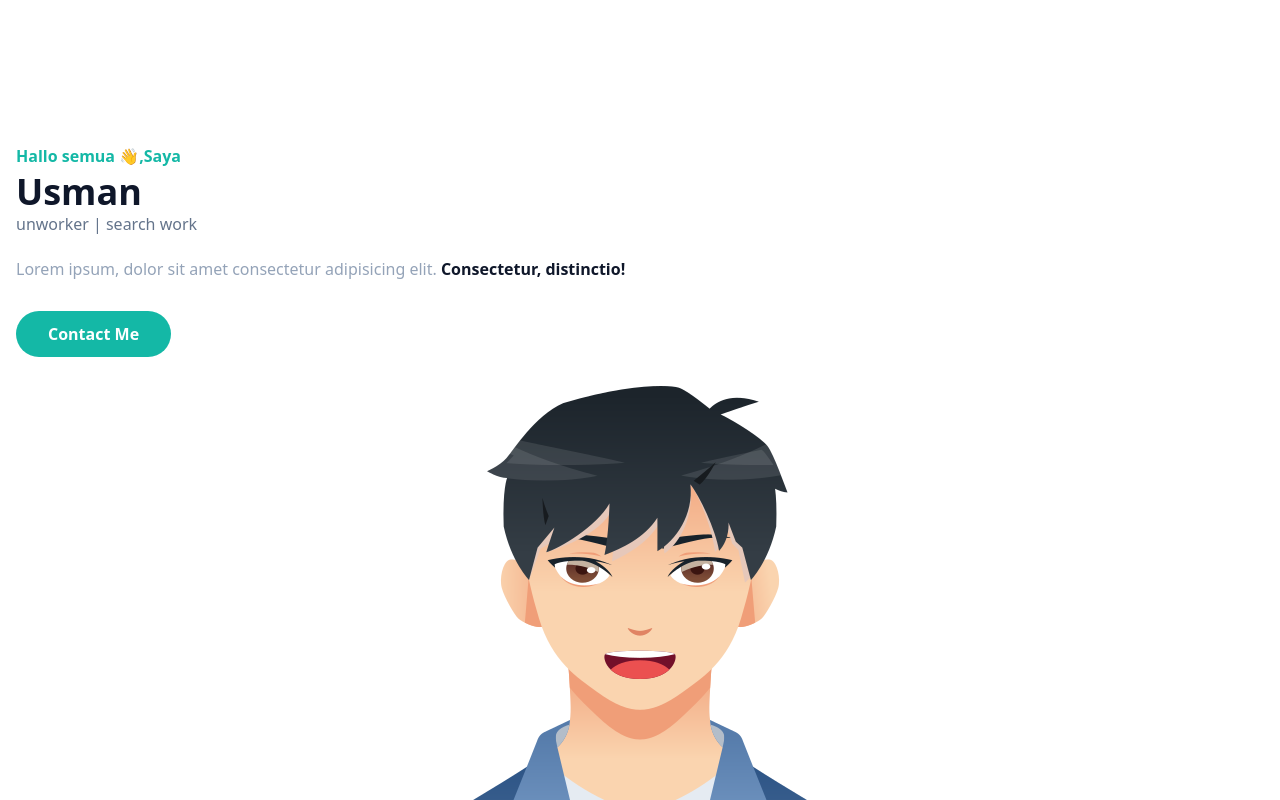
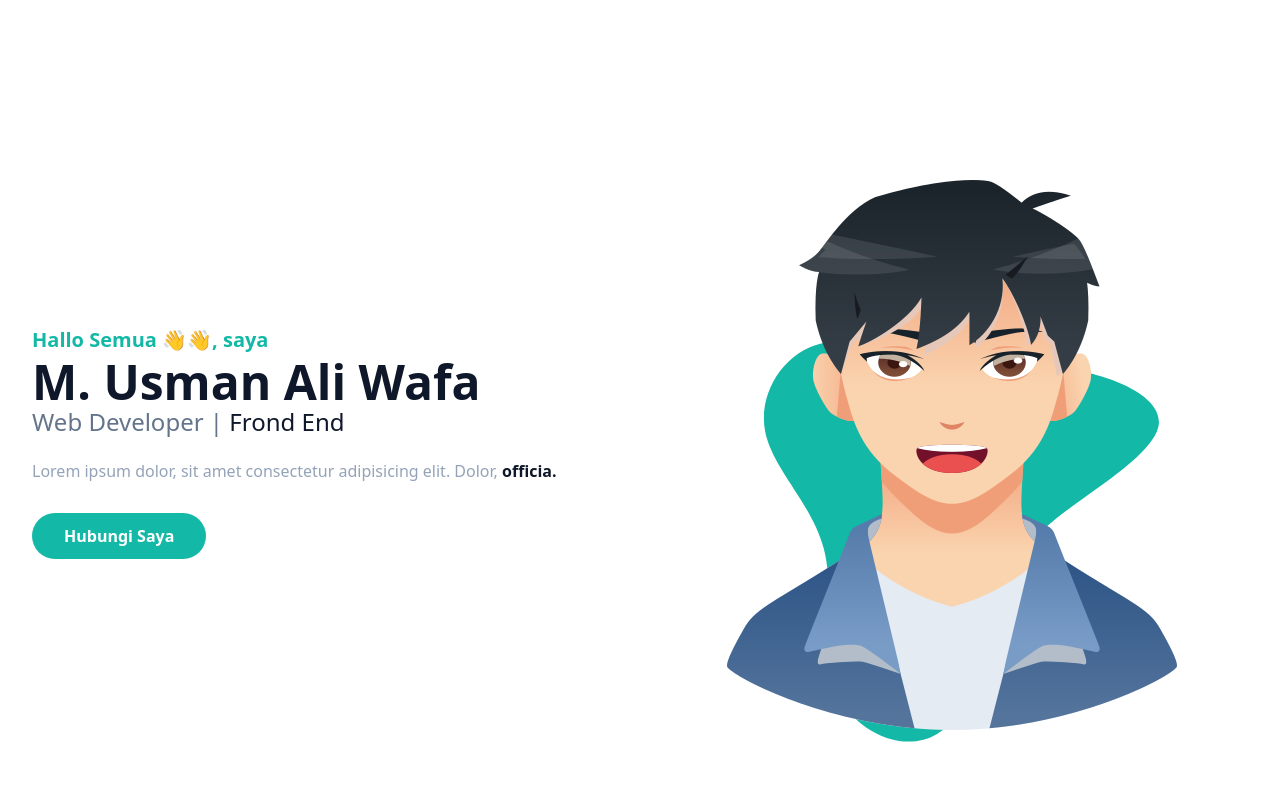
Before and after one commit to MUsmanAliWafa/tailwindcss-portfolio, a website: page index.html in a window 1280 px wide. Shown: the top 800 px of the page. Drawn offline with Linux system fonts and the light colour scheme.

Commit message:
end hero section

```diff
--- a/index.html
+++ b/index.html
@@ -3,57 +3,37 @@
   <head>
     <meta charset="UTF-8" />
     <meta name="viewport" content="width=device-width, initial-scale=1.0" />
-    <title>Portfolio Tailwindcss</title>
-    <link rel="stylesheet" href="dist/output.css" />
+    <title>portfolio tailwind css</title>
+    <link href="dist/output.css" rel="stylesheet" />
   </head>
   <body>
-    <!-- hero section stard -->
+
+
+    <!-- hero section start-->
     <section id="home" class="pt-36">
       <div class="container">
         <div class="flex flex-wrap">
-          <div class="w-full self-center px-4">
-            <h1 class="text-base font-semibold text-primary">
-              Hallo semua 👋,Saya
-              <span class="block font-bold text-dark text-4xl mt-1">Usman</span>
-            </h1>
-            <h2 class="font-medium text-slate-500 texxt-lg mb-5">
-              unworker | search work
-            </h2>
-            <p class="font-medium text-slate-400 mb-10 leading-relaxed">
-              Lorem ipsum, dolor sit amet consectetur adipisicing elit.
-              <span class="text-dark font-bold">Consectetur, distinctio!</span>
-            </p>
-            <a
-              href=""
-              class="text-base font-semibold text-white bg-primary py-3 px-8 rounded-full hover:shadow-lg hover:opacity-85 transition duration-300 ease-in-out"
-              >Contact Me</a
-            >
+          <div class="w-full self-center px-4 lg:w-1/2">
+            <h1 class="text-base font-semibold text-primary md:text-xl ">Hallo Semua 👋👋, saya <span class="block font-bold text-dark text-4xl mt-1 md:text-5xl">M. Usman Ali Wafa</span></h1>
+            <h2 class="font-medium text-slate-500 text-lg mb-5 lg:text-2xl" >Web Developer | <span class="text-dark">Frond End</span></h2>
+            <p class="font-medium text-slate-400 mb-10 leading-relaxed">Lorem ipsum dolor, sit amet consectetur adipisicing elit. Dolor, <span class="text-dark font-bold">officia.</span></p>
+
+            <a href="" class="text-base font-semibold text-white bg-primary py-3 px-8 rounded-full hover:shadow-lg hover:opacity-80 transition duration-300">Hubungi Saya</a>
           </div>
-
-          <div class="w-full self-end px-4">
-            <div class="mt-10 relative">
-              <img
-                src="dist/img/man.png"
-                alt="avatar"
-                class="max-w-full mx-auto" />
-              <span class="absolute -button-20 -z-10 left-1/2 -translate-x-1">
-                <svg
-                  width="400"
-                  height="400"
-                  viewBox="0 0 200 200"
-                  xmlns="http://www.w3.org/2000/svg">
-                  <path
-                    fill="#14b8a6"
-                    d="M30.7,-32.5C43.9,-25.5,61.5,-19.7,70.5,-6.8C79.5,6.2,79.9,26.3,67.1,29.7C54.3,33.2,28.4,20,11.4,22.3C-5.7,24.7,-13.8,42.5,-23.4,46.7C-33,50.8,-44.1,41.3,-47.6,30C-51.1,18.7,-47,5.6,-42.3,-5.1C-37.6,-15.7,-32.2,-23.8,-25,-31.8C-17.9,-39.9,-8.9,-47.8,-0.1,-47.7C8.7,-47.6,17.5,-39.4,30.7,-32.5Z"
-                    transform="translate(100 100)" />
-                </svg>
-              </span>
+          <div class="w-full self-end px-4 lg:w-1/2">
+            <div class="mt-10 relative lg:mt-9 lg:right-0">
+              <img src="dist/img/man.png" alt="" class="max-w-full mx-auto">
+              <span class="absolute bottom-0 -z-10 left-1/2 -translate-x-1/2 md:scale-125"><svg width:"450" height="450" viewBox="0 0 200 200" xmlns="http://www.w3.org/2000/svg">
+                <path fill="#14b8a6" d="M41.8,-48.2C57.4,-46.1,75.6,-38.3,73.4,-27.9C71.2,-17.5,48.6,-4.5,36.4,5.3C24.3,15.2,22.5,21.9,18.2,36.6C13.8,51.3,6.9,74.1,-5.3,81.4C-17.5,88.7,-35,80.5,-41,66.3C-46.9,52.1,-41.3,31.8,-45.6,15.5C-49.9,-0.8,-64.1,-13.1,-66.5,-26.5C-68.9,-40,-59.5,-54.5,-46.5,-57.4C-33.4,-60.2,-16.7,-51.5,-1.8,-49C13.1,-46.5,26.2,-50.2,41.8,-48.2Z" transform="translate(100 100)" />
+              </svg></span>
             </div>
-
           </div>
         </div>
       </div>
     </section>
-    <!-- hero section end -->
+    <!-- hero section end-->
+
+    <!-- about me section start -->
+    <!-- about me section end -->
   </body>
 </html>
--- a/tailwind.config.js
+++ b/tailwind.config.js
@@ -2,11 +2,18 @@
 module.exports = {
   content: ["index.html"],
   theme: {
+    container: {
+      center: true,
+      padding: '16px',
+    },
     extend: {
-      colors:{
-        primary:'#14b8a6',
-        dark:'#0f172a',
-      }
+      colors: {
+        primary: '#14b8a6',
+        dark: '#0f172a',
+      },
+      screens: {
+        '2xl': '1320px',
+      },
     },
   },
   plugins: [],
```
Also changed, not shown: dist/output.css.
